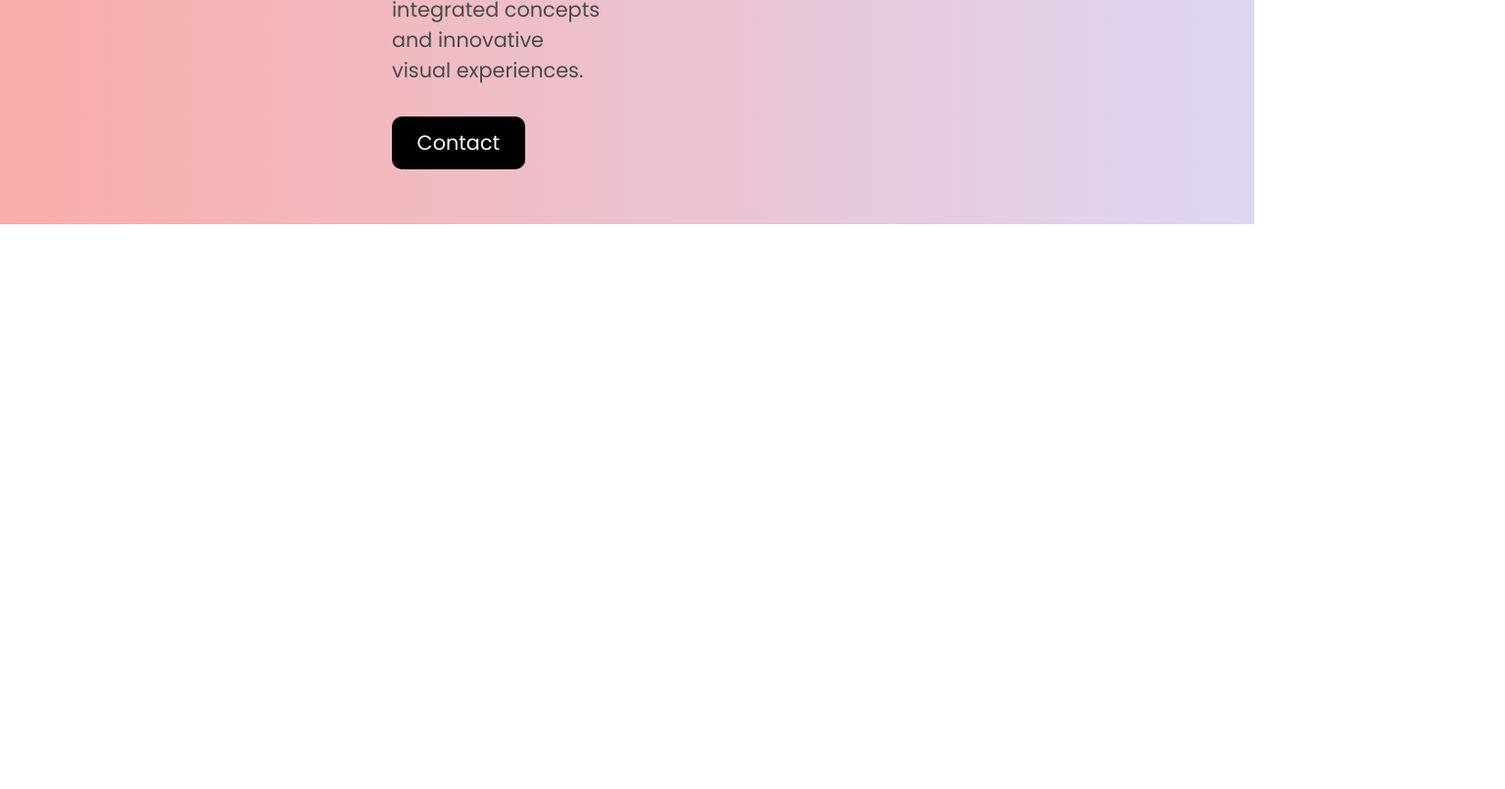
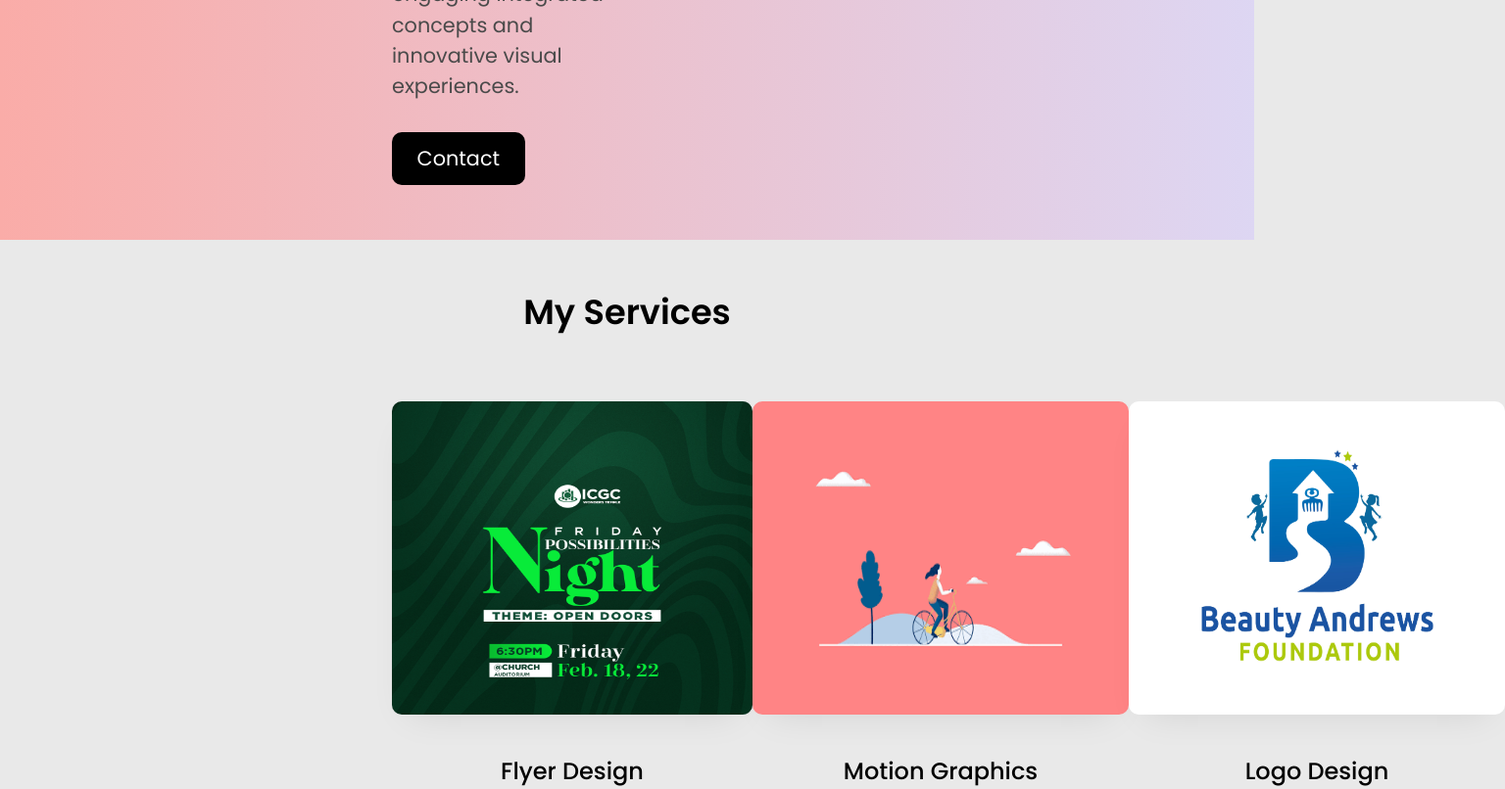
Before and after one commit to CodeMichello/Sai-Graphics, a plain HTML site: page index.html in a window 1280 px wide. Shown: the part 554-1360 px from the top of the page at 98% size, 1536 px wide, since content can reach past the window. Before the commit the page ends 800 px from the top, so only its background shows below. Drawn offline with Linux system fonts and the light colour scheme.

Commit message:
My services section completed

```diff
--- a/SCSS/style.scss
+++ b/SCSS/style.scss
@@ -2,6 +2,7 @@
 
 body {
   font-family: "Poppins", sans-serif;
+  background-color: #e6e6e6e0;
 }
 
 .container {
@@ -69,9 +70,10 @@
   }
 
   .hero-title {
-    font-size: 3rem;
+    font-size: 3.5rem;
     font-weight: 600;
     line-height: 3.3rem;
+    padding-top: 1rem;
   }
 
   .hero-details {
@@ -93,3 +95,51 @@
     }
   }
 }
+
+//Services
+.serv {
+  padding-top: 3rem;
+
+  .services-title > p {
+    text-align: center;
+    font-size: 2.2rem;
+    font-weight: 600;
+  }
+
+  .services {
+    display: flex;
+    align-items: center;
+    justify-content: space-between;
+    padding-top: 4rem;
+
+    .services-card {
+      .card img {
+        max-width: 20rem;
+        border-radius: 0.625rem;
+        box-shadow: 0px 16px 35px -17px rgba(0, 0, 0, 0.1);
+      }
+
+      .card-1 > img {
+        min-width: 23rem;
+        height: 20rem;
+      }
+
+      .card-2 > img {
+        min-width: 24rem;
+        height: 20rem;
+      }
+
+      .card-3 > img {
+        min-width: 24rem;
+        height: 20rem;
+      }
+
+      .card-title {
+        padding-top: 2.5rem;
+        text-align: center;
+        font-size: 1.5rem;
+        font-weight: 500;
+      }
+    }
+  }
+}
--- a/index.html
+++ b/index.html
@@ -51,5 +51,39 @@
         <img src="Assets/sai.png" alt="Hero Image" />
       </div>
     </div>
+
+    <section class="serv container">
+      <div class="services-title">
+        <p>My Services</p>
+      </div>
+      <div class="services">
+        <div class="services-card">
+          <div class="card card-1">
+            <img src="assets/watchnight.jpg" alt="Flyer Design" />
+            <div class="card-title">
+              <p>Flyer Design</p>
+            </div>
+          </div>
+        </div>
+
+        <div class="services-card">
+          <div class="card card-2">
+            <img src="assets/Riding.gif" alt="Motion Graphics" />
+            <div class="card-title">
+              <p>Motion Graphics</p>
+            </div>
+          </div>
+        </div>
+
+        <div class="services-card">
+          <div class="card card-3">
+            <img src="assets/beauty.jpg" alt="Logo Design" />
+            <div class="card-title">
+              <p>Logo Design</p>
+            </div>
+          </div>
+        </div>
+      </div>
+    </section>
   </body>
 </html>
```
Also changed, not shown: Assets/Riding.gif (added), Assets/pattern.jpg (added), CSS/style.css, 1 other file.
